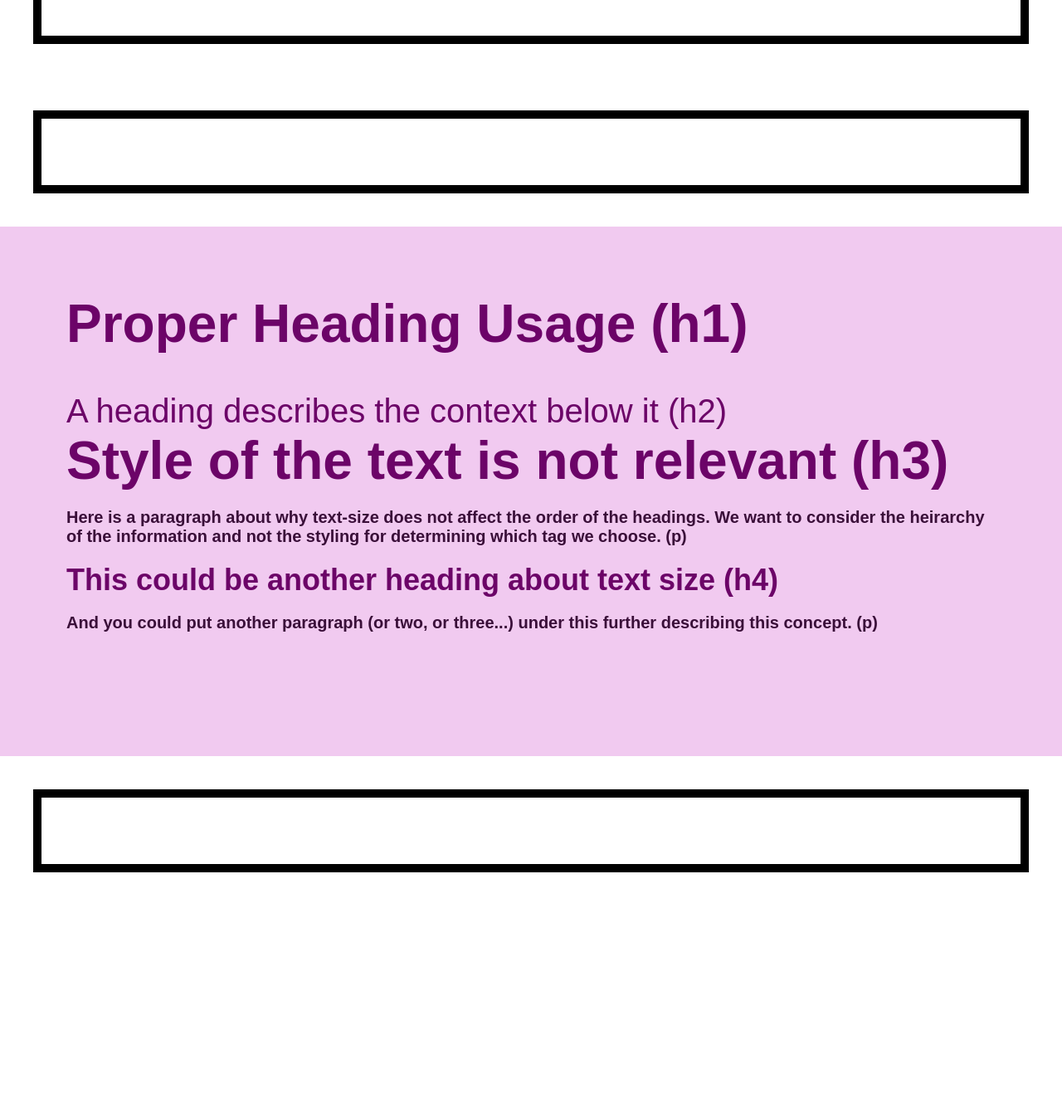
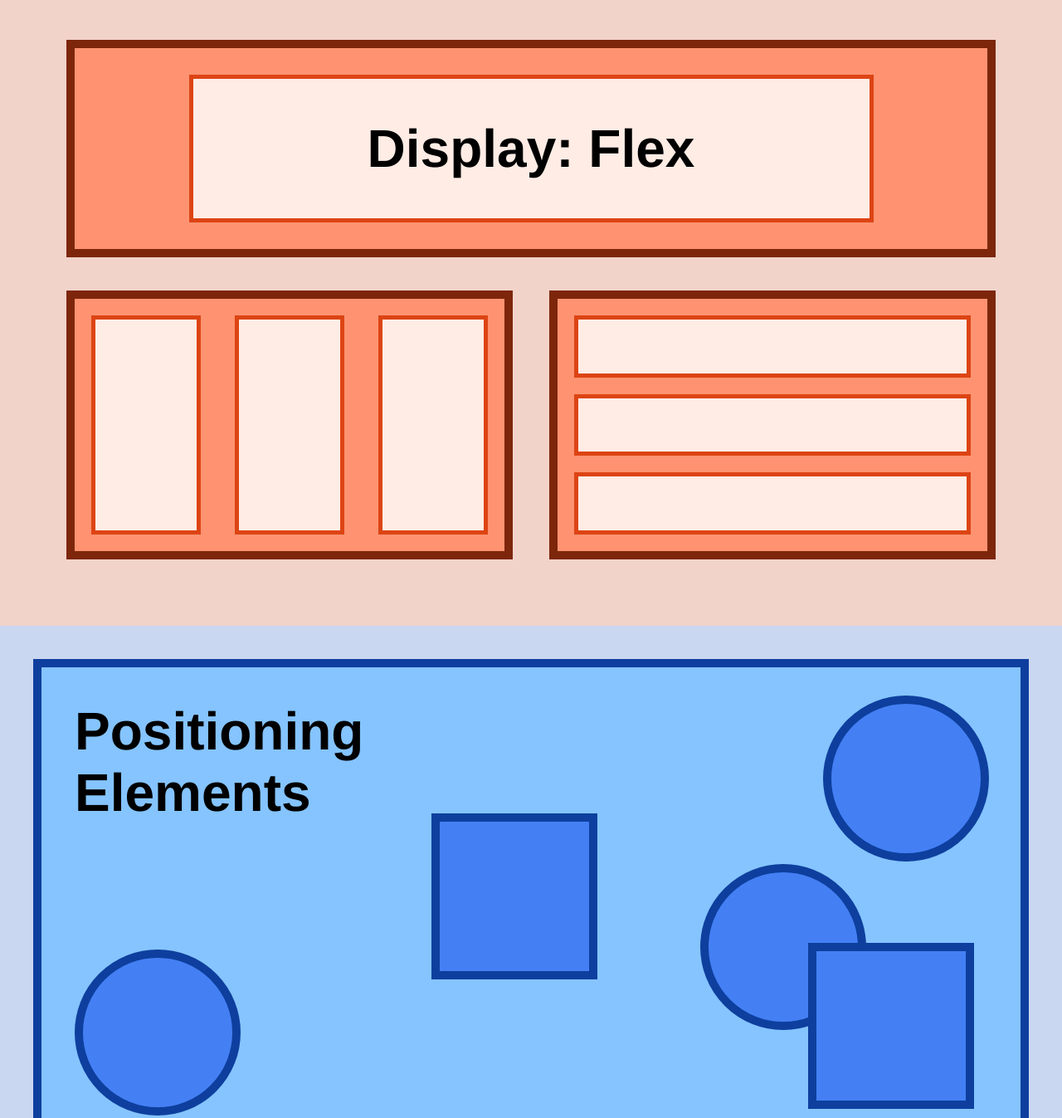
Before and after one commit to stephencinema/dynamic_web_exercise_one, a plain HTML site: page index.html in a window 1280 px wide. Shown: the part 900-2247 px from the top of the page at 83% size. Before the commit the page ends 1991 px from the top, so only its background shows below. Drawn offline with nearby package versions, Linux system fonts and the light colour scheme.

Commit message:
flex and positioning sections

```diff
--- a/index.html
+++ b/index.html
@@ -32,11 +32,37 @@
       </section>
       <!-- Flex Box -->
       <section id="flex-box" class="flex-box-section section-element">
-        <div class="interior"></div>
+        <div class="interior-flex interior">
+          <div class="interior-flex--top">
+            <div>
+              <h1>Display: Flex</h1>
+            </div>
+          </div>
+          <div class="interior-flex--horizontal">
+            <div></div>
+            <div></div>
+            <div></div>
+          </div>
+          <div class="interior-flex--vertical">
+            <div></div>
+            <div></div>
+            <div></div>
+          </div>
+        </div>
       </section>
       <!-- Positioning Elements -->
       <section id="positioning-section" class="positioning-section section-element">
-        <div class="interior"></div>
+        <div class="interior">
+          <h1>
+            Positioning<br />
+            Elements
+          </h1>
+          <div class="circle circle-one"></div>
+          <div class="circle circle-two"></div>
+          <div class="circle circle-three"></div>
+          <div class="square square-one"></div>
+          <div class="square square-two"></div>
+        </div>
       </section>
       <!-- Heading Usage -->
       <section id="heading-section" class="heading-section section-element">
--- a/style.css
+++ b/style.css
@@ -1,3 +1,5 @@
+@import url('https://fonts.googleapis.com/css2?family=Arimo:ital,wght@0,400;0,500;0,600;0,700;1,400;1,500;1,600;1,700&display=swap');
+
 * {
   box-sizing: border-box;
 }
@@ -7,7 +9,7 @@ h1,
 h2,
 h3,
 h4 {
-  font-family: sans-serif;
+  font-family: 'Arimo', sans-serif;
   margin: 0;
 }
 
@@ -33,14 +35,6 @@ section.section-element {
   padding: 40px;
 }
 
-section.box-model-section {
-  background-color: #cff1ca;
-}
-
-section.heading-section {
-  background-color: #f1caf0;
-}
-
 .interior {
   border: 10px solid black;
   margin: 0 auto;
@@ -61,20 +55,38 @@ section.heading-section {
   color: black;
   font-size: 32px;
   font-weight: 400;
-  line-height: 1;
+  line-height: 0.2;
 }
 
 .interior p {
   color: black;
   font-size: 32px;
   font-weight: 700;
-  line-height: 1;
+  line-height: 0.2;
+}
+
+
+/*
+box model section
+*/
+
+section.box-model-section {
+  background-color: #cff1ca;
 }
 
 .box-model-interior {
   background-color: #9ef490;
   border: 10px solid #187908;
-  min-height: 600px;
+  min-height: 680px;
+}
+
+
+/*
+heading section
+*/
+
+section.heading-section {
+  background-color: #f1caf0;
 }
 
 .heading-interior {
@@ -83,31 +95,164 @@ section.heading-section {
   min-height: 558px;
 }
 
-.heading-interior h1 {
+.heading-interior h1, h3 {
   color: #6c0468;
+  font-size: 64px;
   line-height: 74px;
+  margin-bottom: 20px;
 }
 
 .heading-interior h2 {
   color: #6c0468;
   font-size: 40px;
+  font-weight: 700;
   line-height: 46px;
-}
-
-.heading-interior h3 {
-  color: #6c0468;
-  font-size: 64px;
-  line-height: 74px;
+  margin-bottom: 25px;
 }
 
 .heading-interior h4 {
   color: #6c0468;
   font-size: 36px;
   line-height: 41px;
+  margin-bottom: 30px;
 }
 
 .heading-interior p {
   color: #3a0f39;
   font-size: 20px;
   line-height: 23px;
+  margin-top: 50px;
+  margin-bottom: 50px;
 }
+
+
+/*
+flex section
+*/
+
+.flex-box-section {
+  background-color: #f1d3ca;
+}
+
+.interior-flex {
+  border: none;
+  display: flex;
+  flex-wrap: wrap;
+  justify-content: space-between;
+}
+
+.interior-flex > div {
+  background-color: #ff9371;
+  border: 10px solid #7d260b;
+}
+
+.interior-flex--top {
+  flex-basis: 100%;
+  margin-bottom: 40px;
+  padding: 32px;
+}
+
+.interior-flex--top > div {
+  align-items: center;
+  background-color: #ffece5;
+  border: 5px solid #dd4414;
+  display: flex;
+  height: 178px;
+  justify-content: center;
+  margin: 0 auto;
+  max-width: 825px;
+  width: 100%;
+}
+
+.interior-flex--top > div > h1 {
+  margin: 0;
+}
+
+.interior-flex--horizontal,
+.interior-flex--vertical {
+  display: flex;
+  flex-basis: 48%;
+  height: 324px;
+  padding: 20px;
+}
+
+.interior-flex--horizontal > div,
+.interior-flex--vertical > div {
+  background-color: #ffece5;
+  border: 5px solid #dd4414;
+  flex-basis: 33%;
+}
+
+.interior-flex--horizontal > div {
+  margin-right: 41px;
+}
+
+.interior-flex--vertical > div {
+  margin-bottom: 20px;
+}
+
+.interior-flex--horizontal > div:last-of-type,
+.interior-flex--vertical > div:last-of-type {
+  margin: 0;
+}
+
+.interior-flex--vertical {
+  flex-direction: column;
+}
+
+
+/*
+positioning section
+*/
+
+.positioning-section {
+  background-color: #CAD7F1;
+}
+
+.positioning-section .interior {
+  background-color: #85C4FF;
+  border-color: #0E3F9E;
+  height: 600px;
+  position: relative;
+}
+
+.positioning-section h1 {
+  line-height: 74px;
+}
+
+.circle, .square {
+  background-color: #4480F4;
+  border: 10px solid #0E3F9E;
+  height: 200px;
+  position: absolute;
+  width: 200px;
+}
+
+.circle {
+  border-radius: 50%;
+}
+
+.circle.circle-one {
+  bottom: 40px;
+  left: 40px;
+}
+
+.circle.circle-two {
+  right: 38px;
+  top: 34px;
+}
+
+.circle.circle-three {
+  bottom: 143px;
+  right: 186px;
+}
+
+.square.square-one {
+  bottom: 204px;
+  right: 510px;
+}
+
+.square.square-two {
+  bottom: 48px;
+  right: 56px;
+}
```
